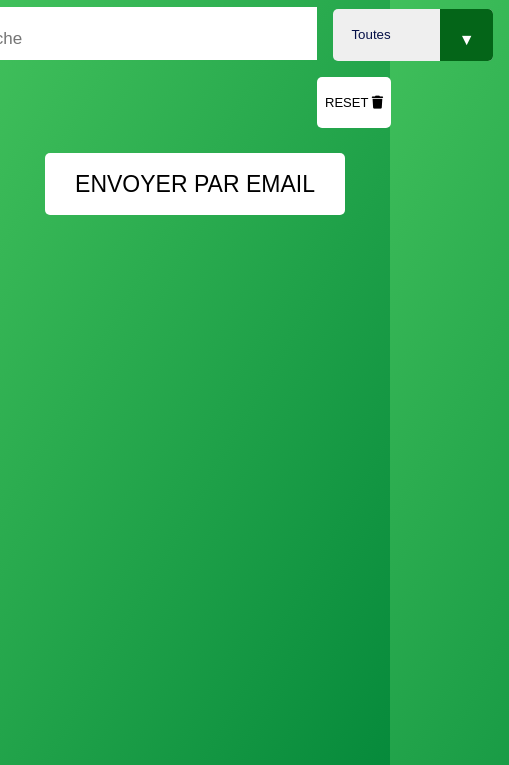
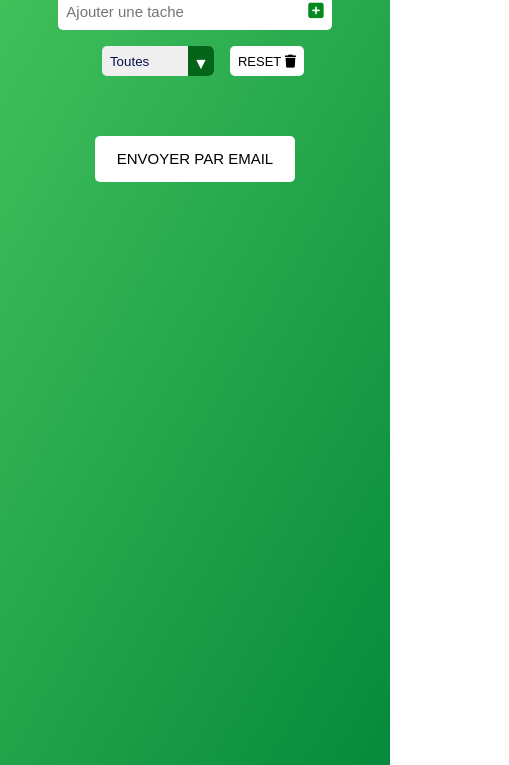
Before and after one commit to Misterteefred/Todolist-javascript-vanilla, a plain HTML site: page index.html in a window 390 px wide. Shown: the part 79-844 px from the top of the page, 509 px wide, since content can reach past the window. Drawn offline with Linux system fonts and the light colour scheme.

Commit message:
Update style.css

```diff
--- a/style.css
+++ b/style.css
@@ -32,13 +32,15 @@ form input, .button{
     font-size: 2rem;
     border:none;
     background: white;
-
+}
+.divInputButton{
+  display: flex;
 }
 form input{
   border-radius: 5px 0 0 5px;
 }
 form input::placeholder{
-  font-size: 17px;
+  font-size: 15px;
 }
 .button{
     color: #068a20;
@@ -53,6 +55,8 @@ form input::placeholder{
 }
 
 .tacheContainer {
+    margin-top: 30px;
+    margin-bottom: 30px;
     display: flex;
     justify-content: center;
     align-items: center;
@@ -78,6 +82,15 @@ form input::placeholder{
   min-width: 150px;
 
 }
+.tache{
+  max-width: 700px;
+}
+.tacheLibele{
+  white-space: nowrap;
+  overflow:hidden;
+  text-overflow: ellipsis;
+}
+
 
   /* grace à flex:1, les deux boutons (check et suppr) sont POUSSÉS vers la droite*/
 .tache li {
@@ -96,12 +109,15 @@ li{
 } */
 .classeInputTache{
   outline: none;
-  font-size: 30px;
+  font-size: 18px;
   line-height: 1.5em;
   border: solid #e93a3a;
   border-radius: 5px 0 0 5px;
   transition: flex-grow, box-shadow;
   transition-duration: 2s;
+  width: 100%;
+  height: 50.4px;
+
 }
 
 
@@ -151,8 +167,11 @@ select {
   border: none;
 
 }
+.containerFiltreBouton{
+  display: flex;
+}
 .containerFiltreSelect {
-  margin: 1rem;
+  margin: 0 1rem 0 1rem;
   position: relative;
   overflow: hidden;
   border-radius: 5px;
@@ -190,8 +209,6 @@ select {
   transition : all 0.3s ease;
   text-transform: uppercase;
   font-size: 13px;
-  line-height: 2.7em;
-
   color : rgb(0, 0, 0)
 }
 
@@ -284,3 +301,60 @@ footer{
       transform: translateX(0px);
   }
 }
+
+@media screen and (max-width: 785px) {
+
+  form{
+    flex-direction: column;
+  }
+  .containerFiltreBouton {
+    margin-top: 1rem;
+    margin-bottom: 1rem;
+
+  }
+  .tache{
+    font-size: 1.2rem;
+  }
+
+
+}
+@media screen and (max-width: 470px) {
+  form input, .button{
+    font-size: 1.5rem;
+  }
+  /* .tache{
+    width: 400px;
+    height: 50.4px;
+  } */
+  .tacheLibele{
+    white-space: nowrap;
+    overflow:hidden;
+    text-overflow: ellipsis;
+  }
+  .containerFiltreBouton {
+    margin-bottom: 0;
+    height: 30px;
+  }
+  .filtre{
+    width: 7rem;
+    padding: 8px;
+  }
+  .containerFiltreSelect::after{
+    top: 0;
+    right: 0;
+    padding: 5px;
+    padding-bottom: 10px;
+    height: 19px;
+
+
+  }
+  .envoyer{
+    font-size: 15px;
+    width: 200px;
+  }
+}
+@media screen and (max-width: 415px) {
+  form input, .button{
+    font-size: 1.1rem;
+  }
+}
```
